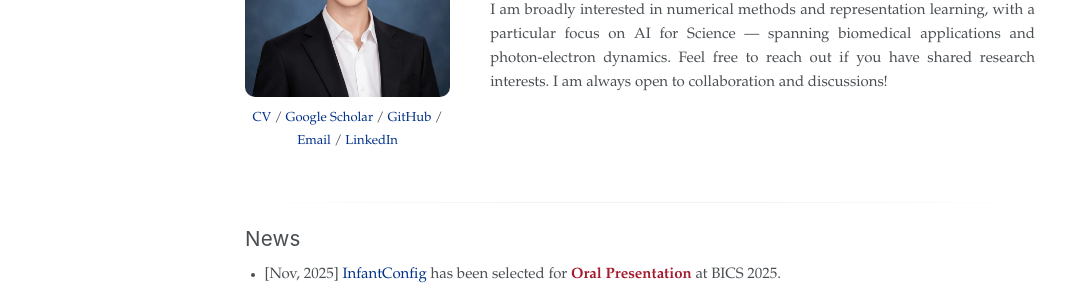
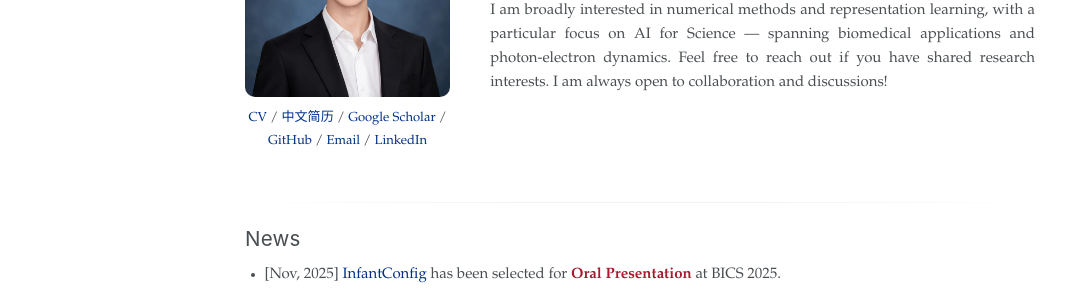
Before and after one commit to juntang1129/juntang1129.github.io, a Jekyll site: the page built from _pages/about.html, in a window 1280 px wide and 900 px high. Shown: the part 327-621 px from the top of the window, without its empty margins (0-1079 px from the left). Built offline with Jekyll 4.4.1, drawn with Linux system fonts in a browser that asks for light colours.

Commit message:
Update resume PDFs and add Chinese resume link
- Refresh files/resume.pdf with Mar 2026 revisions
- Add files/resume_zh.pdf (new Chinese version)
- Add 中文简历 link in about.html next to CV

Co-Authored-By: Claude Sonnet 4.6 <noreply@anthropic.com>

```diff
--- a/_pages/about.html
+++ b/_pages/about.html
@@ -16,7 +16,7 @@ redirect_from:
   <div class="hp-photo-col">
     <img class="hp-photo" src="{{ base_path }}/images/profile.webp" alt="Juntang Wang">
     <p class="hp-links">
-      <a href="{{ base_path }}/files/resume.pdf">CV</a> /
+      <a href="{{ base_path }}/files/resume.pdf">CV</a> / <a href="{{ base_path }}/files/resume_zh.pdf">中文简历</a> /
       <a href="https://scholar.google.com/citations?user=iUaLgWwAAAAJ">Google Scholar</a> /
       <a href="https://github.com/qqgjyx">GitHub</a> /
       <a href="mailto:jw853@duke.edu">Email</a> /
```
Also changed, not shown: 2 other files.
